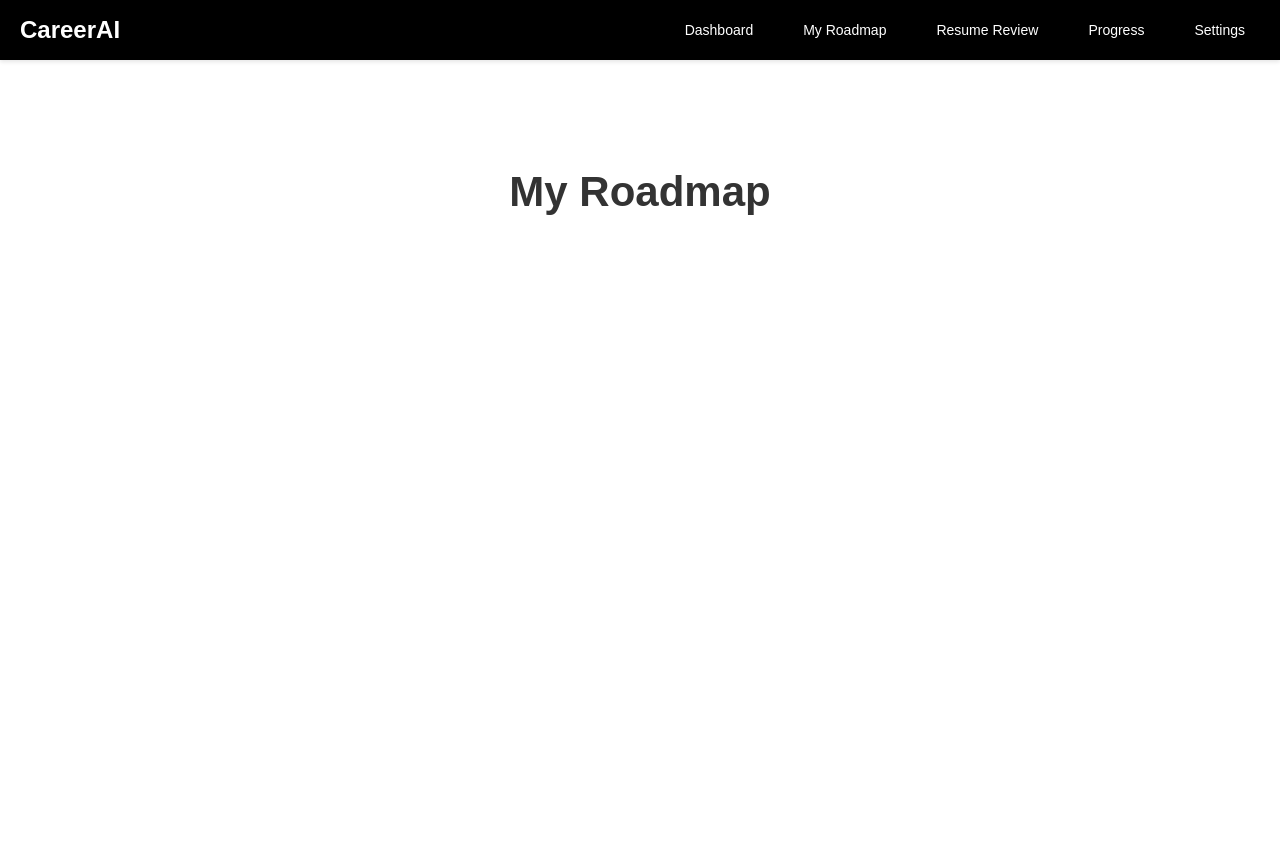
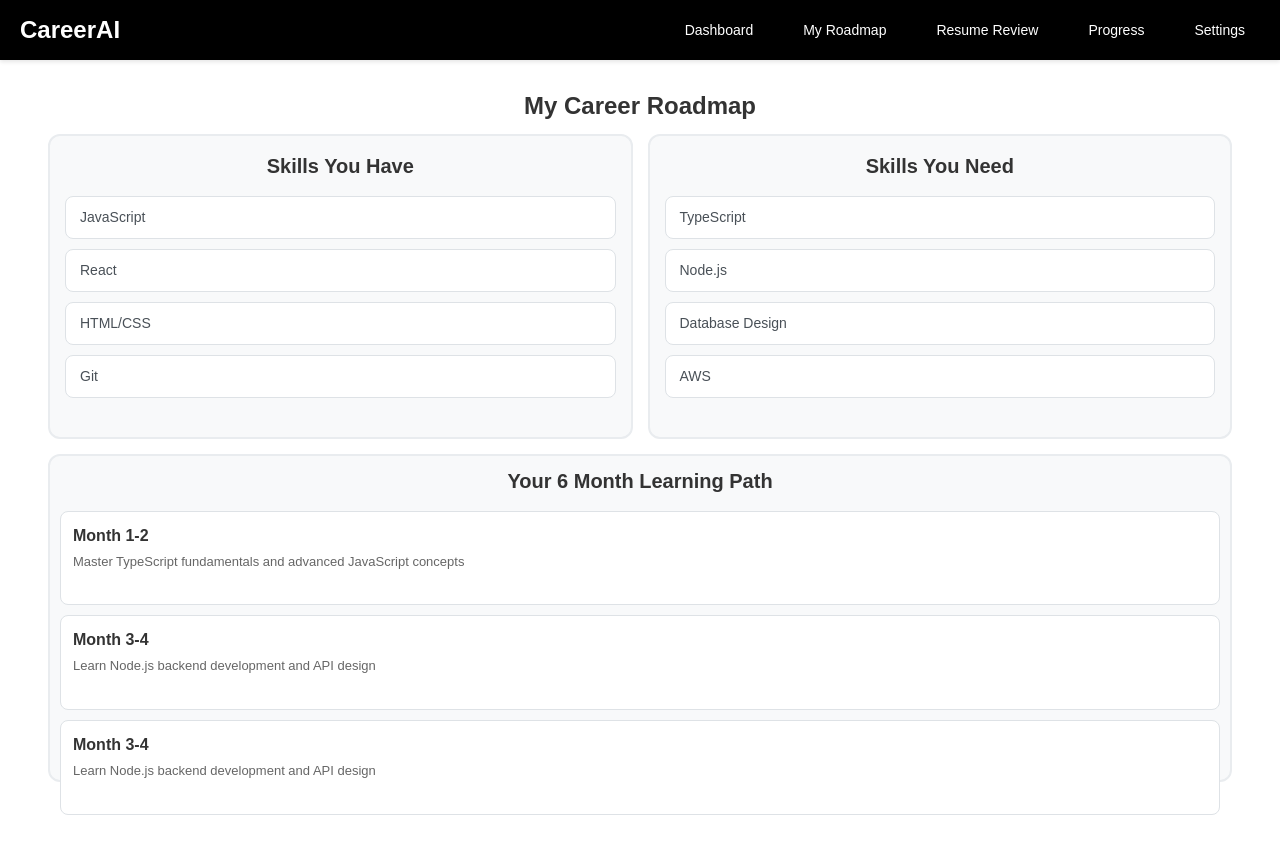
Before and after one commit to KeshavKalia4/AICareerAssist, a Next.js app: page /dashboard in a window 1280 px wide. Both pictures are taken after a click on the button "My Roadmap". Shown: the top 854 px of the page. Built offline with nearby package versions, Linux system fonts and the light colour scheme.

Commit message:
Built out UI for roadmap screen

```diff
--- a/src/components/dashboard.tsx
+++ b/src/components/dashboard.tsx
@@ -10,8 +10,6 @@ import SettingsView from "./settingsView";
 export default function Dashboard() {
 
     const [activeForm, setActiveForm] = useState("dashboard");
-
-
 
     return (
         <div style={styles.page}>
--- a/src/components/roadmapView.tsx
+++ b/src/components/roadmapView.tsx
@@ -2,25 +2,155 @@ import React from "react";
 
 export default function RoadmapView() {
     return (
-        <div style={styles.container}>
-            <h1 style={styles.title}>My Roadmap</h1>
+        <div style={styles.page}>
+            <div style={styles.container}>
+                <h1 style={styles.title}>My Career Roadmap</h1>
+
+                {/* Top row with skills boxes */}
+                <div style={styles.skillsRow}>
+                    <div style={styles.skillsBox}>
+                        <h2 style={styles.boxTitle}>Skills You Have</h2>
+                        <div style={styles.skillsList}>
+                            <div style={styles.skillItem}>JavaScript</div>
+                            <div style={styles.skillItem}>React</div>
+                            <div style={styles.skillItem}>HTML/CSS</div>
+                            <div style={styles.skillItem}>Git</div>
+                        </div>
+                    </div>
+
+                    <div style={styles.skillsBox}>
+                        <h2 style={styles.boxTitle}>Skills You Need</h2>
+                        <div style={styles.skillsList}>
+                            <div style={styles.skillItem}>TypeScript</div>
+                            <div style={styles.skillItem}>Node.js</div>
+                            <div style={styles.skillItem}>Database Design</div>
+                            <div style={styles.skillItem}>AWS</div>
+                        </div>
+                    </div>
+                </div>
+
+                {/* Bottom learning path box */}
+                <div style={styles.learningPathBox}>
+                    <h2 style={styles.boxTitle}>Your 6 Month Learning Path</h2>
+                    <div style={styles.pathContent}>
+                        <div style={styles.monthSection}>
+                            <h3 style={styles.monthTitle}>Month 1-2</h3>
+                            <p style={styles.monthDescription}>Master TypeScript fundamentals and advanced JavaScript concepts</p>
+                        </div>
+                        <div style={styles.monthSection}>
+                            <h3 style={styles.monthTitle}>Month 3-4</h3>
+                            <p style={styles.monthDescription}>Learn Node.js backend development and API design</p>
+                        </div>
+                        <div style={styles.monthSection}>
+                            <h3 style={styles.monthTitle}>Month 3-4</h3>
+                            <p style={styles.monthDescription}>Learn Node.js backend development and API design</p>
+                        </div>
+                    </div>
+                </div>
+            </div>
         </div>
     );
 }
 
 const styles = {
-    container: {
+    page: {
+        width: "100%",
         minHeight: "100vh",
         backgroundColor: "white",
         display: "flex",
         flexDirection: "column" as const,
         alignItems: "center",
         justifyContent: "flex-start",
-        paddingTop: "80px",
+        paddingTop: "0px",
+        height: "100vh",
+        overflow: "hidden",
+    },
+    container: {
+        width: "95%",
+        maxWidth: "1200px",
+        padding: "8px",
+        height: "calc(100vh - 90px)",
+        display: "flex",
+        flexDirection: "column" as const,
     },
     title: {
-        fontSize: "42px",
+        fontSize: "24px",
         fontWeight: "bold",
+        marginBottom: "10px",
+        color: "#333",
+        textAlign: "center" as const,
+    },
+    skillsRow: {
+        display: "flex",
+        gap: "15px",
+        marginBottom: "15px",
+        flex: 1,
+        minHeight: 0,
+    },
+    skillsBox: {
+        flex: 1,
+        backgroundColor: "#f8f9fa",
+        borderRadius: "12px",
+        padding: "15px",
+        border: "2px solid #e9ecef",
+        display: "flex",
+        flexDirection: "column" as const,
+        minHeight: 0,
+    },
+    boxTitle: {
+        fontSize: "20px",
+        fontWeight: "bold",
+        marginBottom: "15px",
+        color: "#333",
+        textAlign: "center" as const,
+    },
+    skillsList: {
+        display: "flex",
+        flexDirection: "column" as const,
+        gap: "10px",
+        flex: 1,
+    },
+    skillItem: {
+        backgroundColor: "white",
+        padding: "10px 14px",
+        borderRadius: "8px",
+        border: "1px solid #dee2e6",
+        fontSize: "14px",
+        color: "#495057",
+        fontWeight: "500",
+    },
+    learningPathBox: {
+        backgroundColor: "#f8f9fa",
+        borderRadius: "12px",
+        padding: "10px",
+        border: "2px solid #e9ecef",
+        flex: 1,
+        minHeight: 0,
+    },
+    pathContent: {
+        display: "flex",
+        flexDirection: "column" as const,
+        gap: "10px",
+        height: "100%",
+    },
+    monthSection: {
+        backgroundColor: "white",
+        padding: "12px",
+        borderRadius: "8px",
+        border: "1px solid #dee2e6",
+        flex: 1,
+        minHeight: 0,
+    },
+    monthTitle: {
+        fontSize: "16px",
+        fontWeight: "bold",
+        marginBottom: "6px",
         color: "#333",
     },
+    monthDescription: {
+        fontSize: "13px",
+        color: "#666",
+        lineHeight: 1.3,
+        margin: 0,
+    },
 };
```
